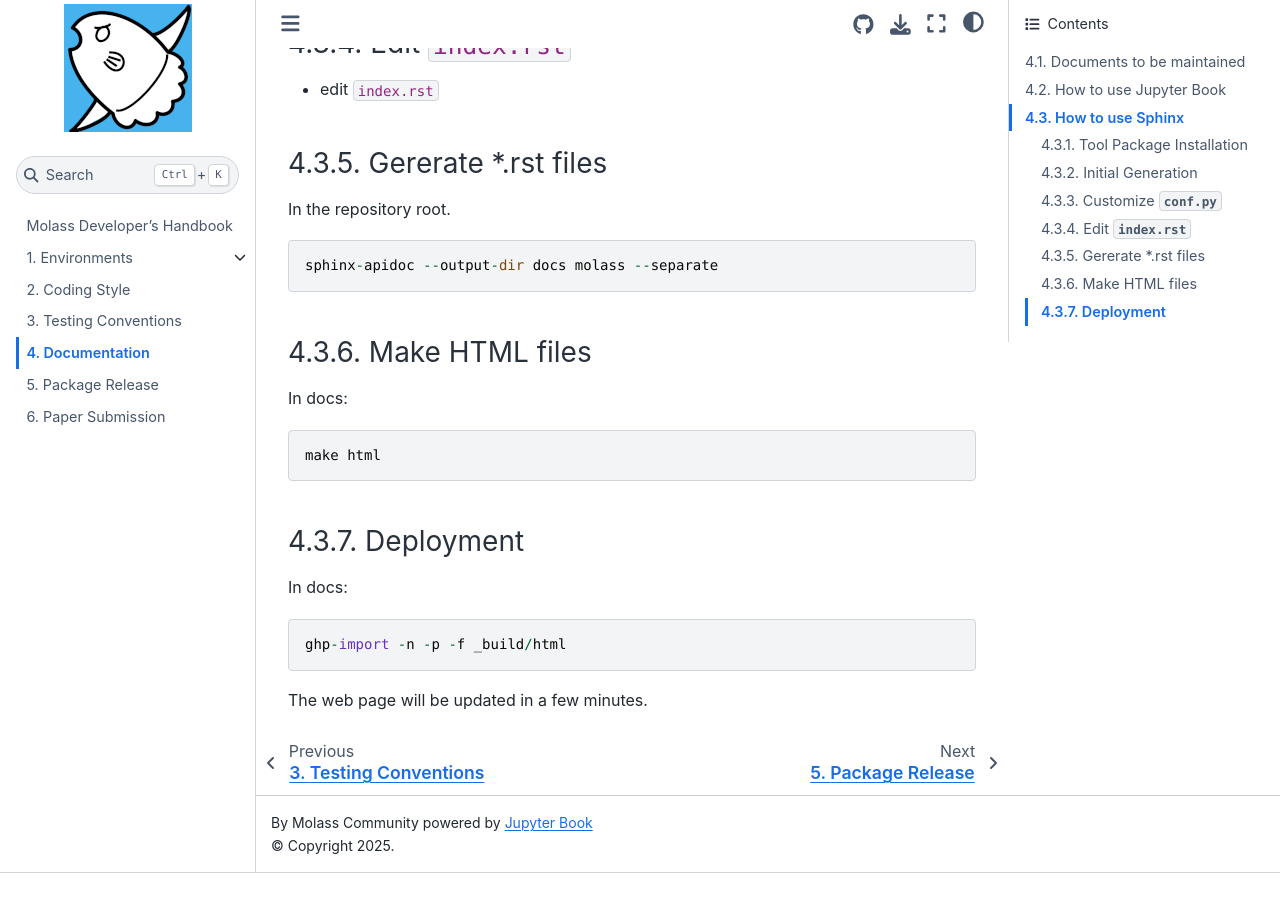
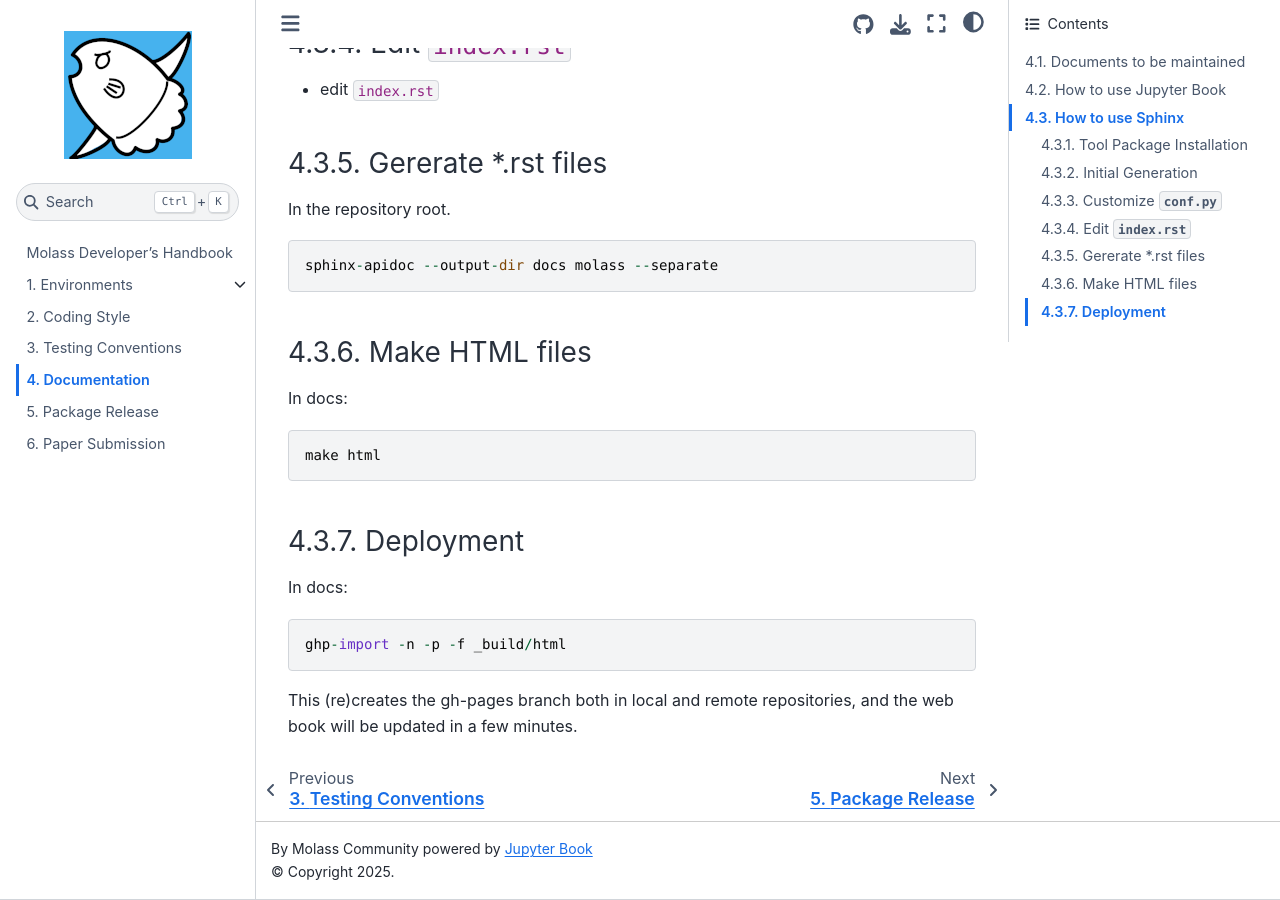
Before and after one commit to biosaxs-dev/molass-develop, a Jupyter Book: the page built from chapters/07/documentation.md, in a window 1280 px wide and 900 px high, scrolled down 4689 px. Built offline with Jupyter Book 1.0.4 settings and Sphinx 7.4.7 and the Sphinx Book theme 1.1.4, drawn with Linux system fonts in a browser that asks for light colours; before the commit the page ends 5562 px from its top, so only the background shows below that.

Commit message:
update for better wording

````diff
--- a/chapters/07/documentation.md
+++ b/chapters/07/documentation.md
@@ -184,4 +184,4 @@ In docs:
 ghp-import -n -p -f _build/html
 ```
 
-The web page will be updated in a few minutes.
+This (re)creates the gh-pages branch both in local and remote repositories, and the web book will be updated in a few minutes.
````
